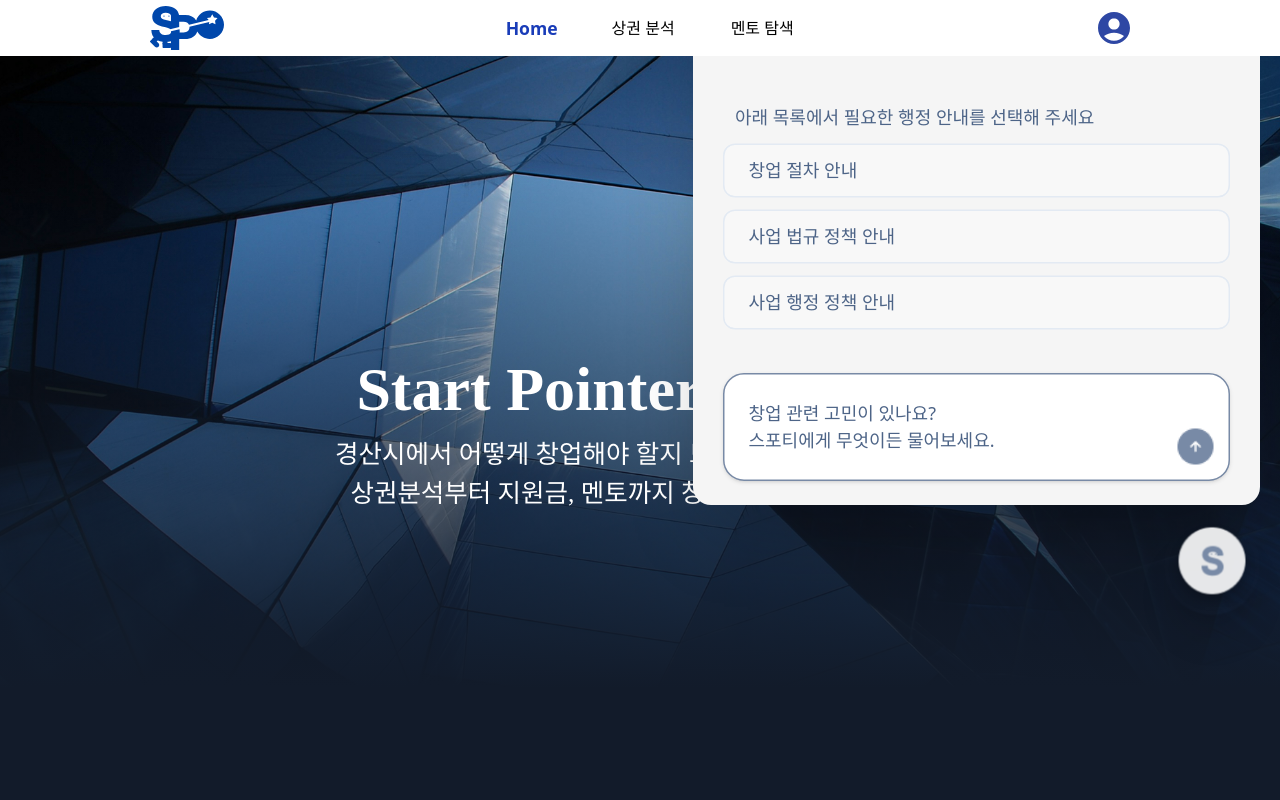
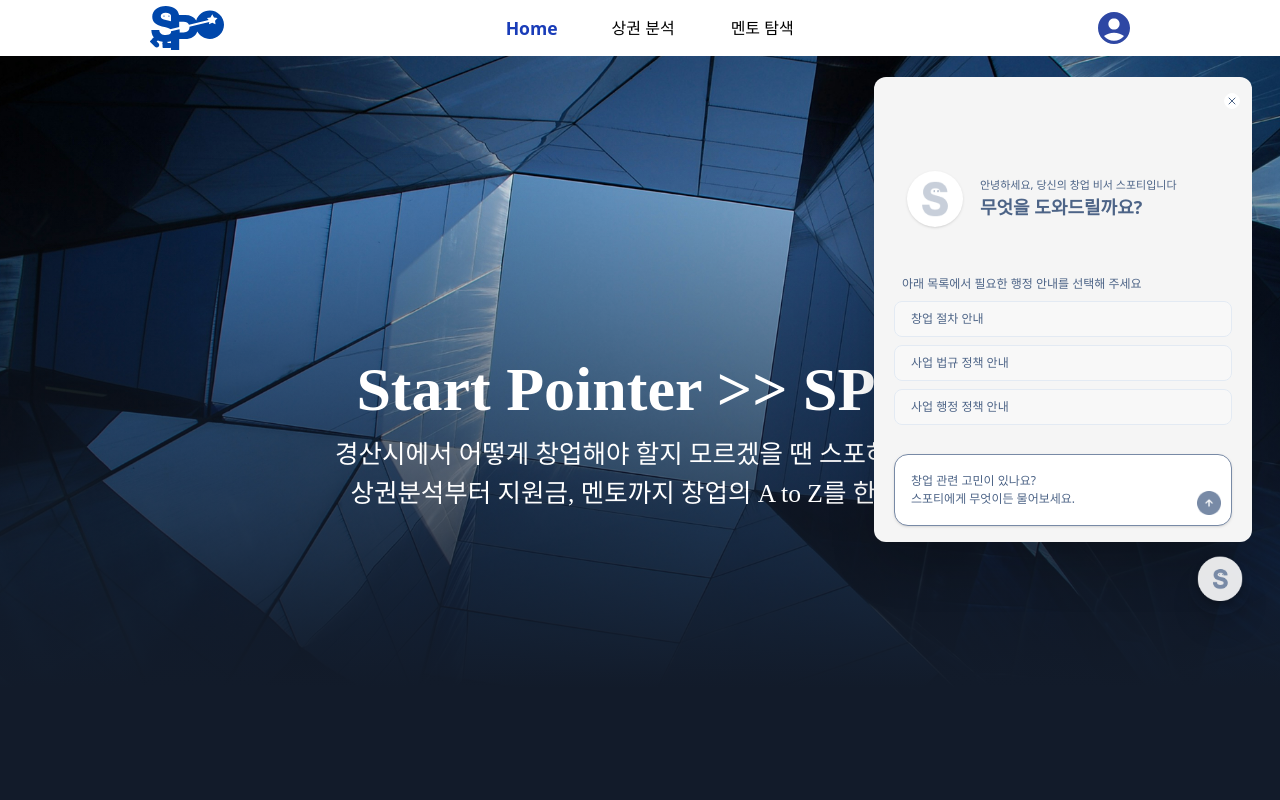
Before and after one commit to Likelion-YeungNam-Univ/13th-StartPoint-web, a React (Vite) app: page / in a window 1280 px wide. Both pictures are taken after a click on the button 1212 px from the left and 567 px from the top of the page. Shown: the top 800 px of the page. Built offline with nearby package versions, Linux system fonts and the light colour scheme; a web font is replaced by a local one.

Commit message:
마지막마지막마지막챗봇수정

```diff
--- a/src/pages/ChatBot.jsx
+++ b/src/pages/ChatBot.jsx
@@ -19,14 +19,7 @@ export default function ChatBot() {
 
   const inputRef = useRef(null);
   const thinkTimer = useRef(null);
-  const listRef = useRef(null);
-
-
-  const SCALE = 1.5;
-  const scaleStyle = {
-    transform: `scale(${SCALE})`,
-    transformOrigin: "bottom right",
-  };
+  const listRef = useRef(null); // ✅ 메시지 리스트 스크롤 뷰포트 참조
 
   useEffect(() => {
     const footer =
@@ -66,10 +59,12 @@ export default function ChatBot() {
     };
   }, []);
 
+  // ✅ 새 메시지/상태 변경 시 항상 바닥으로 스크롤
   useEffect(() => {
     const el = listRef.current;
     if (!el) return;
     el.scrollTop = el.scrollHeight;
+    // el.scrollTo({ top: el.scrollHeight, behavior: "smooth" });
   }, [messages, thinking, stage]);
 
   const items = [
@@ -235,8 +230,8 @@ export default function ChatBot() {
   if (!open) {
     return (
       <div
-        className="fixed right-5 flex flex-col items-end gap-2"
-        style={{ bottom: `${20 + footerBump}px`, ...scaleStyle }}  // ✅ 전체 확대 적용
+        className="fixed right-7 flex flex-col items-end gap-2"
+        style={{ bottom: `${20 + footerBump}px` }}
       >
         {badgeHover && (
           <div
@@ -275,8 +270,8 @@ export default function ChatBot() {
   return (
     <>
       <div
-        className="fixed right-5 w=[378px] w-[378px] h-[465px] rounded-[12px] shadow-2xl overflow-hidden"
-        style={{ background: "#f5f5f5", bottom: `${130 + footerBump}px`, ...scaleStyle }}  // ✅ 전체 확대 적용
+        className="fixed right-7 w=[378px] w-[378px] h-[465px] rounded-[12px] shadow-2xl overflow-hidden"
+        style={{ background: "#f5f5f5", bottom: `${93 + footerBump}px` }}
       >
         <div className="relative h-8 flex items-center">
           {(isChatting || stage === "faq") && (
@@ -298,12 +293,12 @@ export default function ChatBot() {
           )}
           <button
             onClick={() => setOpen(false)}
-            className="absolute right-3 top-4 [w-4.6] [h-4.6] grid place-items-center rounded-full border border-[#FFFFFF] bg-[#FFFFFF] hover:bg-white/60 cursor-pointer"
+            className="absolute right-3 top-4 w-4 h-4 grid place-items-center rounded-full border border-[#FFFFFF] bg-[#FFFFFF] hover:bg-white/60 cursor-pointer"
             aria-label="close"
           >
             <svg
-              width="14"
-              height="14"
+              width="12"
+              height="12"
               viewBox="0 0 24 24"
               className="text-[#4D6487]"
             >
@@ -317,7 +312,7 @@ export default function ChatBot() {
           </button>
         </div>
 
-        {/* 바깥 래퍼: FAQ일 때만 스크롤 활성화 */}
+        {/* ✅ 바깥 래퍼: FAQ일 때만 스크롤 활성화 */}
         <div
           className={`flex flex-col h-[calc(100%-2rem)] px-5 pt-2 pb-2 ${
             stage === "faq" ? "overflow-y-auto" : ""
@@ -330,7 +325,7 @@ export default function ChatBot() {
                 style={{
                   width: "56px",
                   height: "56px",
-                  transform: "translate(20px, 34px)",
+                  transform: "translate(13px, 34px)",
                 }}
               >
                 <img
@@ -345,7 +340,7 @@ export default function ChatBot() {
                 />
               </div>
             </div>
-            <div className="w-full text-left ml-[30px] mt-10">
+            <div className="w-full text-left ml-[18px] mt-10">
               <p className="text-[11px] leading-[16px] text-[#4D6487]">
                 안녕하세요, 당신의 창업 비서 스포티입니다
               </p>
@@ -376,7 +371,7 @@ export default function ChatBot() {
                 </div>
               )}
 
-              {/* 메시지 리스트: 여기만 스크롤 */}
+              {/* ✅ 메시지 리스트: 여기만 스크롤 */}
               <div
                 ref={listRef}
                 className={`flex-1 overflow-y-auto ${
@@ -508,8 +503,8 @@ export default function ChatBot() {
 
       <button
         onClick={() => setOpen(false)}
-        className="fixed right-5 w-16 h-16 rounded-full shadow-xl grid place-items-center overflow-hidden bg-transparent cursor-pointer"
-        style={{ bottom: `${20 + footerBump}px`, ...scaleStyle }}  // ✅ 전체 확대 적용
+        className="fixed right-7 w-16 h-16 rounded-full shadow-xl grid place-items-center overflow-hidden bg-transparent cursor-pointer"
+        style={{ bottom: `${20 + footerBump}px` }}
         aria-label="챗봇 닫기"
       >
         <img
```
